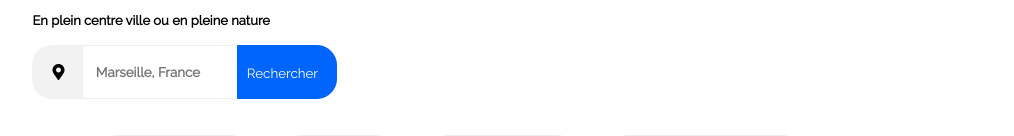
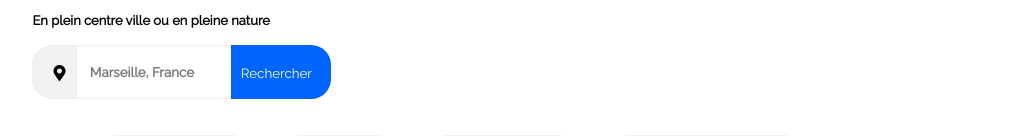
Before and after one commit to Chris-Delarue/Reservia-OC, a plain HTML site: page index.html in a window 1280 px wide. Shown: the part 150-286 px from the top of the page, without its empty margins (70-1084 px from the left). Drawn offline with Linux system fonts and the light colour scheme.

Commit message:
35th commit
nouvelle rectification div search

```diff
--- a/reservia.css
+++ b/reservia.css
@@ -65,20 +65,20 @@ nav li:hover:nth-child(-n+2) a{
 }
 div.rechercher{
     display: flex;
-    justify-content: flex-start ;
+    flex-wrap:wrap;
     width:auto;
     margin:0px;
     padding:0px;
-    display:flex;
-    flex-flow:wrap;
 }
 div button.btn1{
-    border:solid 1px #0065fc;
     height:100%;
+    margin:0;
+    border-color:#0065fc;
 }
 button.btn1{
     background-color:#0065fc;
     color:white;
+    border:none;
     border-radius: 0px 20px 20px 0px;
     height: 100%;
     width:100px;
@@ -93,13 +93,15 @@ span{
     margin-top:0px;
 }
 div input{
+    border:solid 1px;
+    border-color:#EEEEEE;
     height:50px;
+    margin:0;
 }
 input{
-    width:auto;
+    border:none;
+    width:100%;
     height:100%;
-    border:solid 1px;
-    border-color:#EEEEEE;
     font-family:'Raleway';
     font-weight:900;
     padding-left:8%;
@@ -108,12 +110,19 @@ input{
 .fa-map-marker-alt{
     margin-top:8%;
 }
+div.position{
+    height:52px;
+    width:100%;
+}
 .position{
     width:50px;
     height:100%;
     background:#f2f2f2;
+    border: solid 1px;
     border-color:#EEEEEE;
     border-radius: 20px 0px 0px 20px;
+    margin:0;
+    padding:0;
 }
 .position i{
     padding:15px 10px 0px 20px;
```
